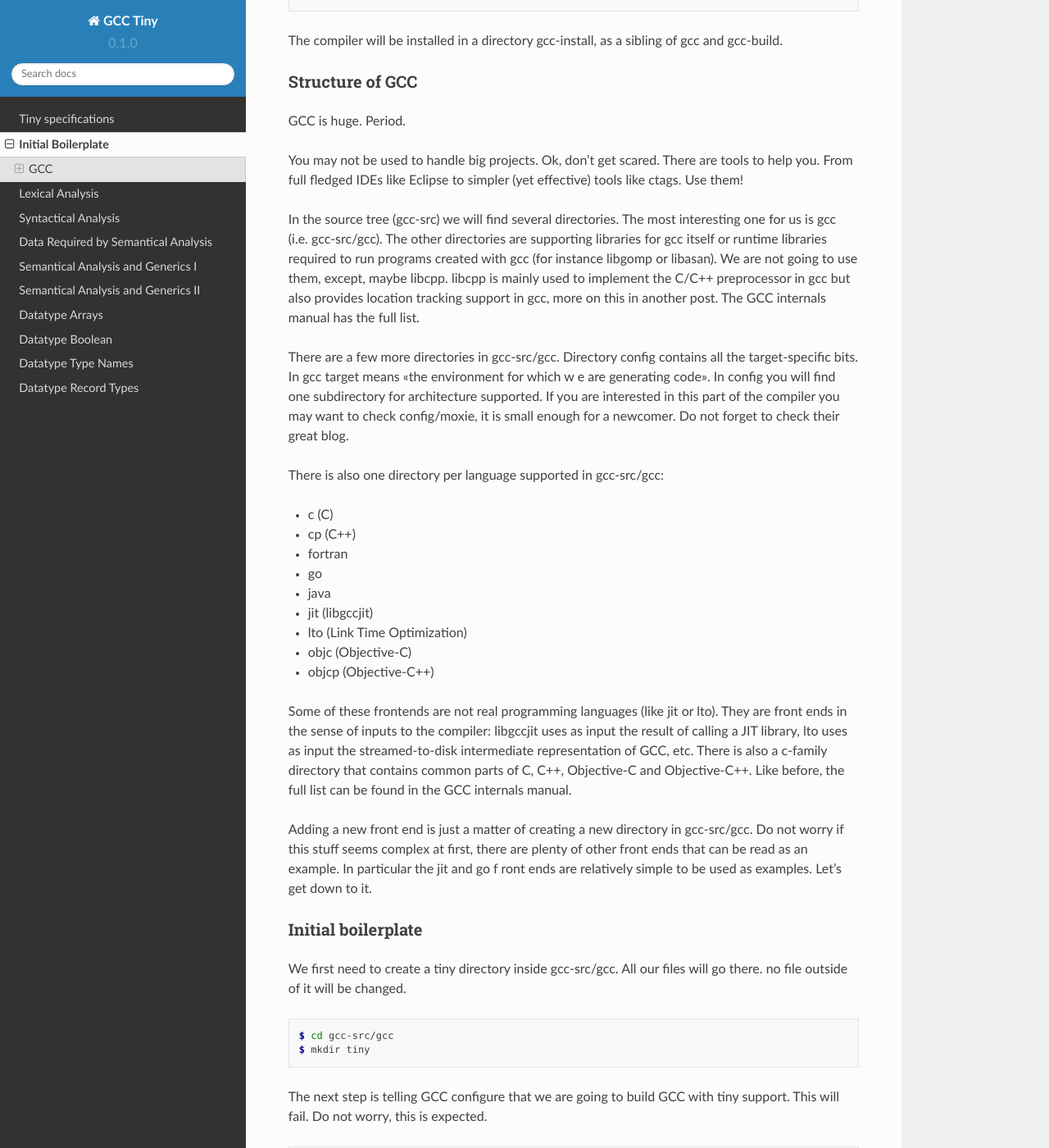
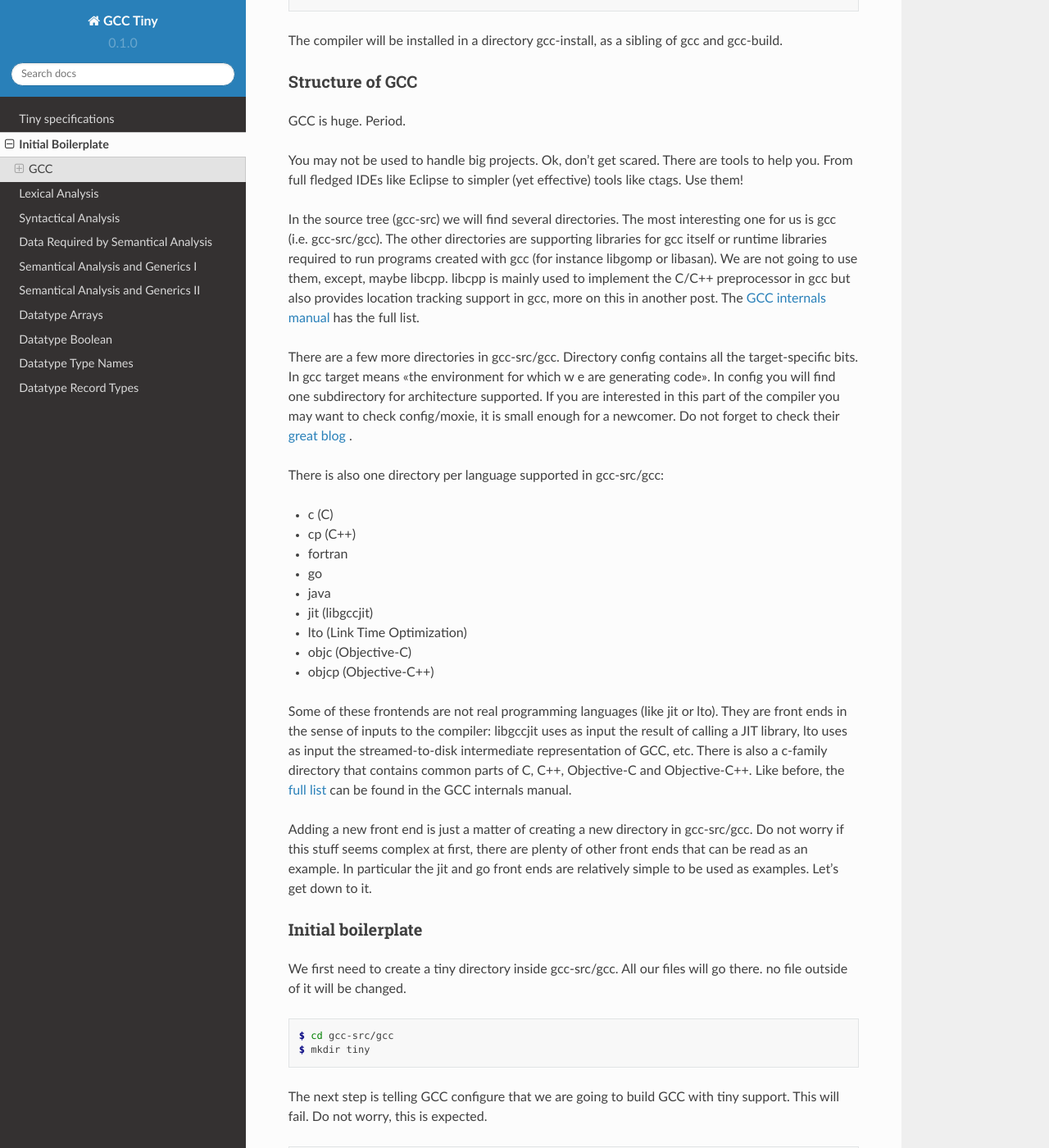
Before and after one commit to GCC-Tiny/gcc-tiny-docs-rtd, a Sphinx documentation site: the page built from docs/source/part02.rst, in a window 1280 px wide and 1400 px high, scrolled down 1993 px. Shown: the whole window at 82% size. Built offline with Sphinx 7.4.7 and the Read the Docs theme 2.0.0, drawn with Linux system fonts in a browser that asks for light colours; some of the changed lines change nothing that is shown; some of the changed text lies outside the part shown.

Commit message:
part02: Added links

```diff
--- a/docs/source/part02.rst
+++ b/docs/source/part02.rst
@@ -124,15 +124,18 @@
 run programs created with gcc (for instance libgomp or libasan). We are not
 going to use them, except, maybe libcpp. libcpp is mainly used to implement
 the C/C++ preprocessor in gcc but also provides location tracking support
-in gcc, more on this in another post. The GCC internals manual has the full
-list.
+in gcc, more on this in another post. The
+`GCC internals manual <https://gcc.gnu.org/onlinedocs/gccint/Top-Level.html>`_
+has the full list.
 
 There are a few more directories in gcc-src/gcc. Directory config contains
 all the target-specific bits. In gcc target means «the environment for which w
 e are generating code». In config you will find one subdirectory for
 architecture supported. If you are interested in this part of the compiler
 you may want to check config/moxie, it is small enough for a newcomer. Do not
-forget to check their great blog.
+forget to check their
+`great blog <http://moxielogic.org/blog/>`_
+.
 
 There is also one directory per language supported in gcc-src/gcc:
 
@@ -151,12 +154,14 @@
 input the result of calling a JIT library, lto uses as input the streamed-to-disk
 intermediate representation of GCC, etc. There is also a c-family directory
 that contains common parts of C, C++, Objective-C and Objective-C++.
-Like before, the full list can be found in the GCC internals manual.
+Like before, the
+`full list <https://gcc.gnu.org/onlinedocs/gccint/Subdirectories.html>`_
+can be found in the GCC internals manual.
 
 Adding a new front end is just a matter of creating a new directory in gcc-src/gcc.
 Do not worry if this stuff seems complex at first, there are plenty of other
-front ends that can be read as an example. In particular the jit and go f
-ront ends are relatively simple to be used as examples. Let's get down to it.
+front ends that can be read as an example. In particular the jit and go
+front ends are relatively simple to be used as examples. Let's get down to it.
 
 
 Initial boilerplate
@@ -194,7 +199,7 @@
 to compile this front end. In our case we will use C++, so the command
 line option --enable-languages will require c++ if we want to build tiny.
 
-.. code-block:: shell-session
+.. code-block:: makefile
 
     # gcc-src/gcc/config/config-lang.in
     language="tiny"
@@ -222,8 +227,9 @@
 file. This file tells the gcc driver how and when to invoke the tiny1 compiler.
 In our case we want that files ended with .tiny are compiled with tiny1. These
 two lines will do. Just believe me here. If you want to understand what is going
-on, you can find more information in the file gcc-src/gcc/gcc.c and in GCC
-manual about spec files.
+on, you can find more information in the file gcc-src/gcc/gcc.c and in
+`GCC manual about spec files <https://gcc.gnu.org/onlinedocs/gcc/Spec-Files.html>`_
+.
 
 .. code-block:: c
 
@@ -640,8 +646,9 @@
 the GCC garbage collector. If you recall the variable gtfiles in
 config-lang.in above, that variable mentions tiny1.cc. A tool called
 gengtype scans the files in gtfiles and using those GTY marks generates
-two headers with some functions that we have to include. The GCC internal
-manual has more information about the memory management.
+two headers with some functions that we have to include. The
+`GCC internal manual has more information about the memory management <https://gcc.gnu.org/onlinedocs/gccint/Type-Information.html>`_
+.
 
 Current layout
 ^^^^^^^^^^^^^^
```
